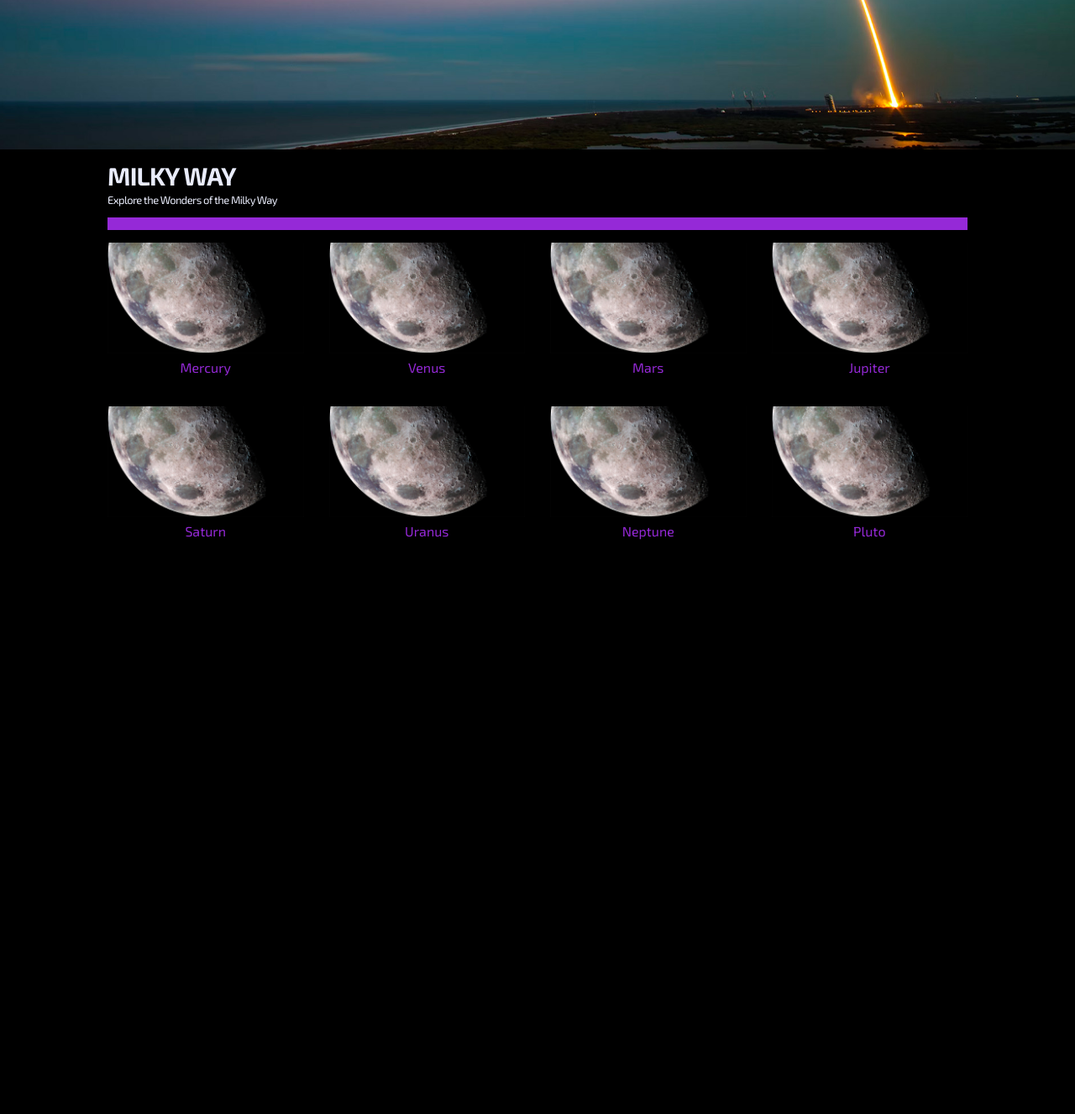
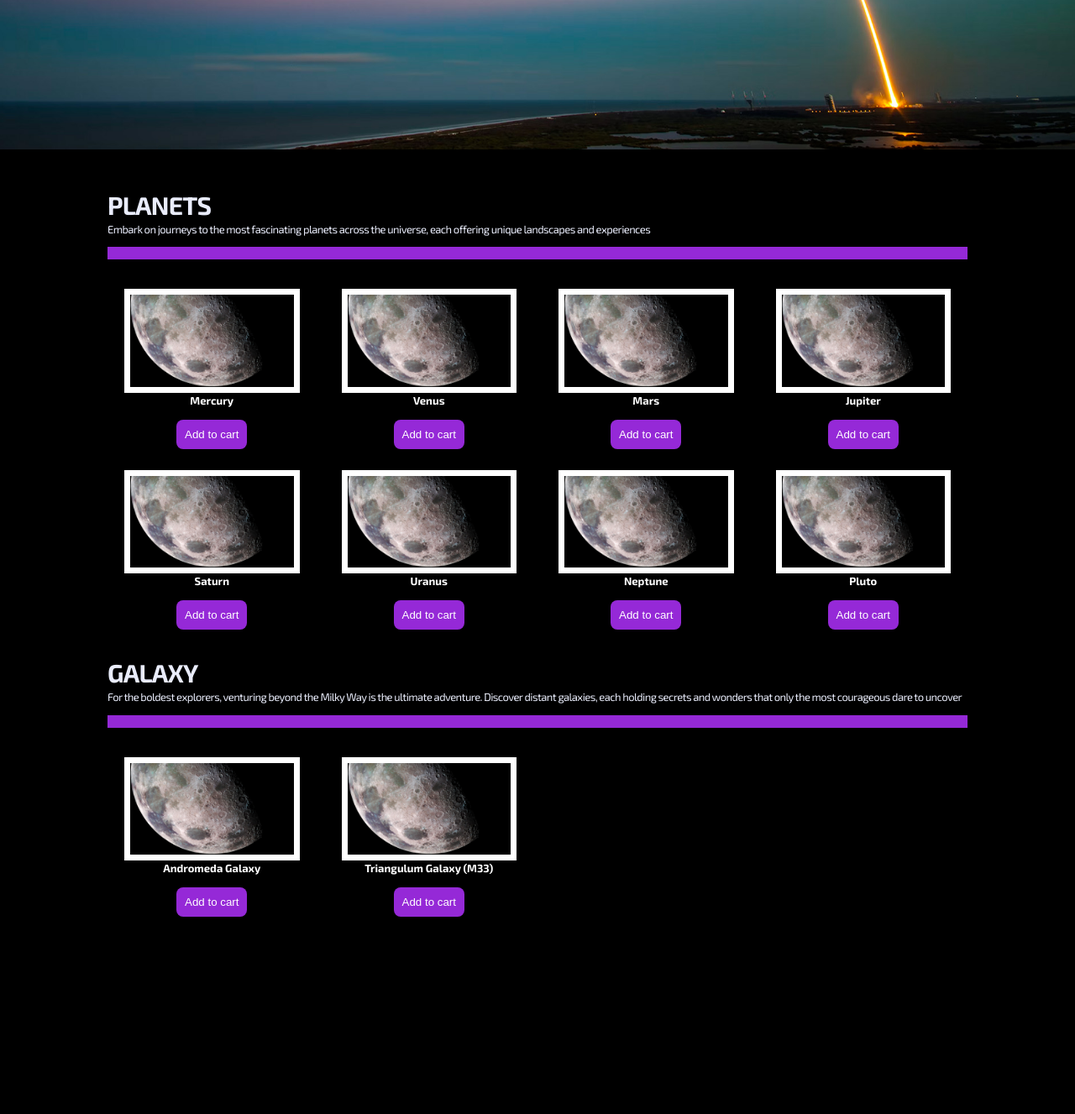
Before and after one commit to Al3Leo/tw-project, a PHP site: page /catalogue.php in a window 1280 px wide. Shown: the part 616-1943 px from the top of the page at 84% size. Before the commit the page ends 1259 px from the top, so only its background shows below. Run offline with PHP 8.4, Linux system fonts and the light colour scheme.

Commit message:
aggiornamento catalogo

```diff
--- a/src/css/Global.css
+++ b/src/css/Global.css
@@ -268,11 +268,13 @@ button {
   text-align: center;
   text-decoration: none;
   transition: color 100ms;
+  transition: transform 0.3s ease-out;
 }
 
 button:hover,
 button:focus {
   background-color: var(--secondaryColor);
+  transform:scale(1.1);
 }
 
 .slideshow {
--- a/src/css/catalogue.css
+++ b/src/css/catalogue.css
@@ -48,25 +48,59 @@
 main {
     width: 80%;
     margin: 0 auto;
+    margin-top: 50px;
 }
 .catalogue{
-    grid-template-rows: 1fr 1fr 1fr 1fr ;
+    grid-template-rows: 1fr 1fr ;
     grid-template-columns: 1fr 1fr 1fr 1fr;
-    gap: 30px;
+    column-gap: 50px;
+    row-gap: 25px;
+    padding: 20px;
 }
 @media (max-width: 768px) {
     .catalogue{
         grid-template-rows: 1fr 1fr;
         grid-template-columns: 1fr 1fr;
-        gap: 30px;
+        column-gap: 50px;
+        row-gap: 10px;
     }
 }
 main > h3{
     margin-top: -20px;
     font-weight: 400;
 }
+
 .catalogue__separator{
     height: 15px;
     background-color: var(--accent);
     margin-bottom: 15px;
 }
+
+.catalogue__item img {
+    max-width: 640px;
+    max-height: 360px;
+    object-fit: cover;
+    vertical-align: middle;
+    transition: transform 0.3s ease-out; /* Transizione graduale */
+}
+/*Disattiva l'animazione su mobile*/
+@media (min-width: 768px) {
+    .catalogue__item:hover img{
+        transform: scale(1.15);
+    }
+    .catalogue__item:hover a{
+        padding: 0; /* Riduce il padding per far scomparire la cornice */
+    }
+}
+small{
+    font-size: .85rem;
+}
+.catalogue__item b {
+    color: white;
+    font-weight: bold;
+}
+.catalogue__item a {
+    border: 7px solid white;
+    box-shadow: 0 4px 8px rgba(0, 0, 0, 0.2); /* Ombra per un effetto di sollevamento */
+    transition: transform 0.3s ease-in-out, padding 0.3s ease-in-out;
+}
--- a/src/php/catalogue.php
+++ b/src/php/catalogue.php
@@ -19,43 +19,111 @@
         <div class="parallax"></div>
     </div>
     <main>
-        <h2 class="text-uppercase">Milky Way</h2>
-        <h3><small>Explore the Wonders of the Milky Way</small></h3>
+        <h2 class="text-uppercase">Planets</h2>
+        <h3><small>Embark on journeys to the most fascinating planets across the universe, each offering unique landscapes and experiences</small></h3>
         <div class="catalogue__separator"></div>
         <div id="catalogue__milky" class="d-grid catalogue">
             <div class="catalogue__item d-flex flex-column align-items-center justify-content-center">
+                <a href="">
                     <img class="responsive" src="img/nasa/moon.jpg" alt="Mercury">
-                <p><b>Mercury</b></p>
+                </a>
+                <div class="catalogue__item__text">
+                    <small><b>Mercury</b></small>
+                </div>
+                <button type="button">Add to cart</button>
             </div>
             <div class="catalogue__item d-flex flex-column align-items-center justify-content-center">
+                <a href="">
                     <img class="responsive" src="img/nasa/moon.jpg" alt="Mercury">
-                <p><b>Venus</b></p>
+                </a>
+                <div class="catalogue__item__text">
+                    <small><b>Venus</b></small>
+                </div>
+                <button type="button">Add to cart</button>
             </div>
             <div class="catalogue__item d-flex flex-column align-items-center justify-content-center">
+                <a href="">
                     <img class="responsive" src="img/nasa/moon.jpg" alt="Mercury">
-                <p><b>Mars</b></p>
+                </a>
+                <div class="catalogue__item__text">
+                    <small><b>Mars</b></small>
+                </div>
+                <button type="button">Add to cart</button>
             </div>
             <div class="catalogue__item d-flex flex-column align-items-center justify-content-center">
+                <a href="">
                     <img class="responsive" src="img/nasa/moon.jpg" alt="Mercury">
-                <p><b>Jupiter</b></p>
+                </a>
+                <div class="catalogue__item__text">
+                    <small><b>Jupiter</b></small>
+                </div>
+                <button type="button">Add to cart</button>
+
             </div>
             <div class="catalogue__item d-flex flex-column align-items-center justify-content-center">
+                <a href="">
                     <img class="responsive" src="img/nasa/moon.jpg" alt="Mercury">
-                <p><b>Saturn</b></p>
+                </a>
+                <div class="catalogue__item__text">
+                    <small><b>Saturn</b></small>
+                </div>
+                <button type="button">Add to cart</button>
+
             </div>
             <div class="catalogue__item d-flex flex-column align-items-center justify-content-center">
+                <a href="">
                     <img class="responsive" src="img/nasa/moon.jpg" alt="Mercury">
-                <p><b>Uranus</b></p>
+                </a>
+                <div class="catalogue__item__text">
+                    <small><b>Uranus</b></small>
+                </div>
+                <button type="button">Add to cart</button>
+
             </div>
             <div class="catalogue__item d-flex flex-column align-items-center justify-content-center">
+                <a href="">
                     <img class="responsive" src="img/nasa/moon.jpg" alt="Mercury">
-                <p><b>Neptune</b></p>
+                </a>
+                <div class="catalogue__item__text">
+                    <small><b>Neptune</b></small>
+                </div>
+                <button type="button">Add to cart</button>
+
             </div>
             <div class="catalogue__item d-flex flex-column align-items-center justify-content-center">
+                <a href="">
                     <img class="responsive" src="img/nasa/moon.jpg" alt="Mercury">
-                <p><b>Pluto</b></p>
+                </a>
+                <div class="catalogue__item__text">
+                    <small><b>Pluto</b></small>
+                </div>
+                <button type="button">Add to cart</button>
+            </div>
+        </div>
+        <h2 class="text-uppercase">Galaxy</h2>
+        <h3><small>For the boldest explorers, venturing beyond the Milky Way is the ultimate adventure. Discover distant galaxies, each holding secrets and wonders that only the most courageous dare to uncover</small></h3>
+        <div class="catalogue__separator"></div>
+        <div id="catalogue__beyondMilky" class="d-grid catalogue">
+            <div class="catalogue__item d-flex flex-column align-items-center justify-content-center">
+                <a href="">
+                    <img class="responsive" src="img/nasa/moon.jpg" alt="Mercury">
+                </a>
+                <div class="catalogue__item__text">
+                    <small><b>Andromeda Galaxy</b></small>
+                </div>
+                <button type="button">Add to cart</button>
+            </div>
+            <div class="catalogue__item d-flex flex-column align-items-center justify-content-center">
+                <a href="">
+                    <img class="responsive" src="img/nasa/moon.jpg" alt="Mercury">
+                </a>
+                <div class="catalogue__item__text">
+                    <small><b>Triangulum Galaxy (M33)</b></small>
+                </div>
+                <button type="button">Add to cart</button>
             </div>
         </div>
     </main>
 </body>
+
 </html>
--- a/src/php/index.php
+++ b/src/php/index.php
@@ -1,9 +1,9 @@
 <!DOCTYPE html>
-<html lang="it">
+<html lang="en">
 <head>
     <meta charset="UTF-8">
     <meta name="viewport" content="width=device-width, initial-scale=1.0">
-    <title>Viaggi super spaziali</title>
+    <title>Outer Space</title>
     <link rel="stylesheet" href="../css/HomePage.css">
     <link rel="icon" href="img/favicon.png" type="image/png/">
     <base href="../" />
```
Lines whose indentation alone changed are shown as unchanged.
